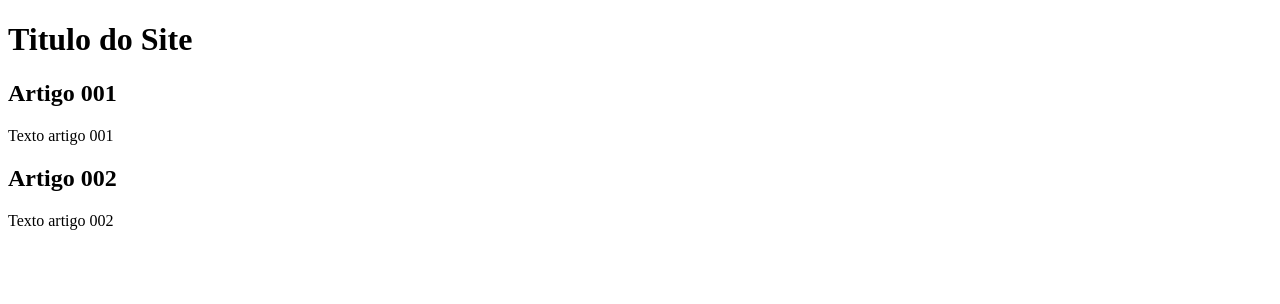
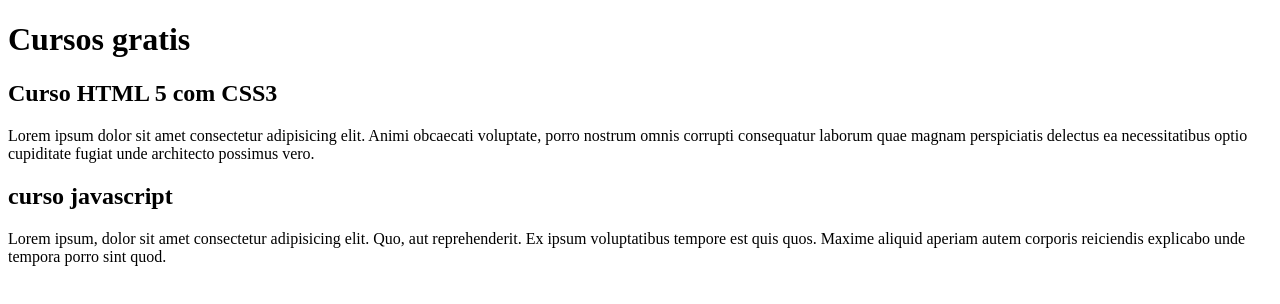
Before and after one commit to Rafa-GitHub/projeto-site, a plain HTML site: page index.html in a window 1280 px wide. Drawn offline with Linux system fonts and the light colour scheme.

Commit message:
comecei a escrever conteudo

```diff
--- a/index.html
+++ b/index.html
@@ -4,22 +4,22 @@
     <meta charset="UTF-8">
     <meta http-equiv="X-UA-Compatible" content="IE=edge">
     <meta name="viewport" content="width=device-width, initial-scale=1.0">
-    <title>Titulo do Site</title>
+    <title>Titulo Site</title>
 </head>
 <body>
     <main>
         <header>
             <h1>
-                Titulo do Site
+                Cursos gratis
             </h1>
         </header>
         <article>
-            <h2>Artigo 001</h2>
-            <p>Texto artigo 001</p>
+            <h2>Curso HTML 5 com CSS3</h2>
+            <p>Lorem ipsum dolor sit amet consectetur adipisicing elit. Animi obcaecati voluptate, porro nostrum omnis corrupti consequatur laborum quae magnam perspiciatis delectus ea necessitatibus optio cupiditate fugiat unde architecto possimus vero.</p>
         </article>
         <article>
-            <h2>Artigo 002</h2>
-            <p>Texto artigo 002</p>
+            <h2>curso javascript</h2>
+            <p>Lorem ipsum, dolor sit amet consectetur adipisicing elit. Quo, aut reprehenderit. Ex ipsum voluptatibus tempore est quis quos. Maxime aliquid aperiam autem corporis reiciendis explicabo unde tempora porro sint quod.</p>
         </article>
     </main>
 </body>
```
